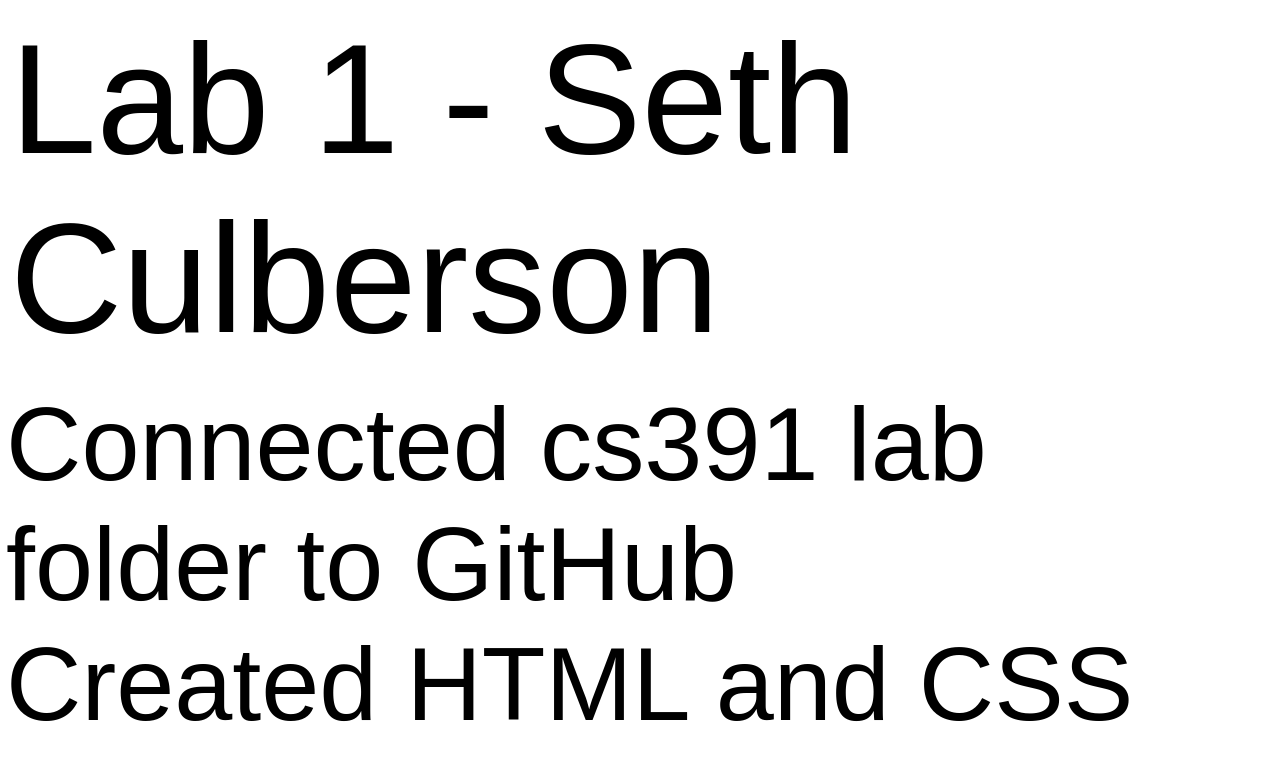
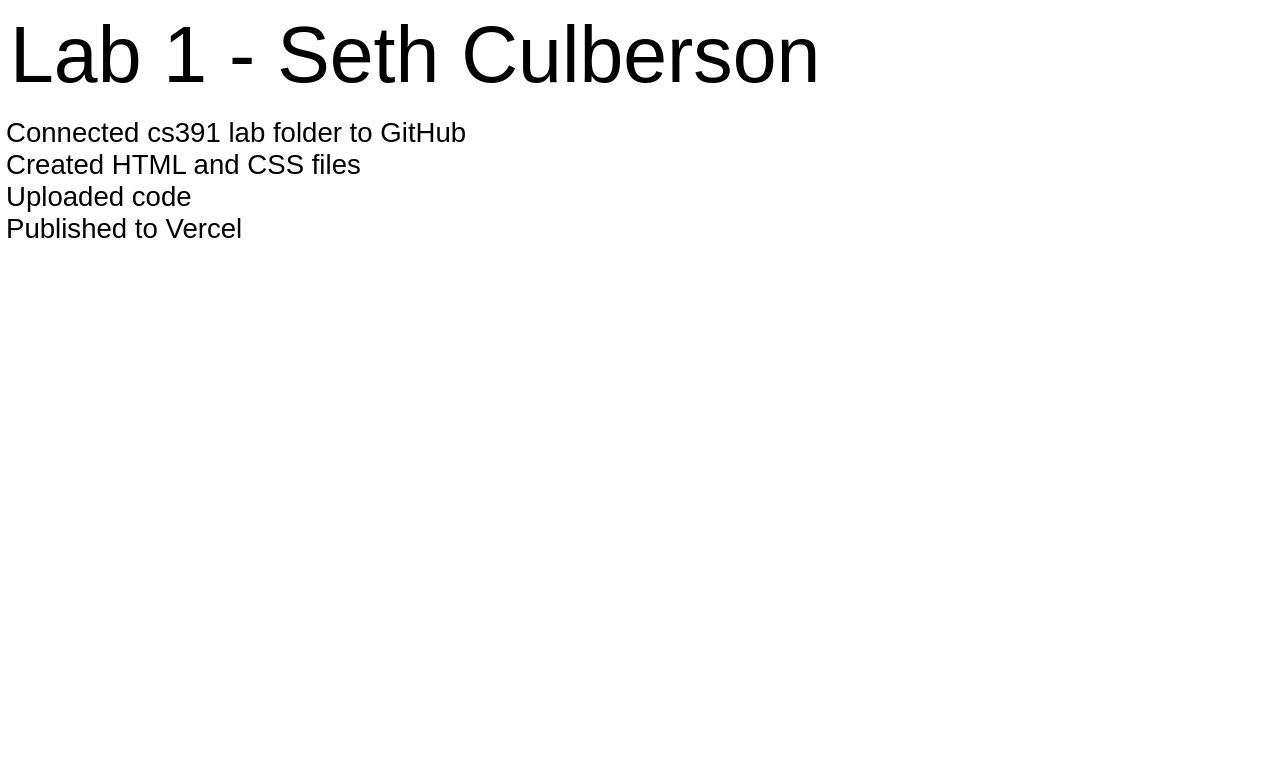
Before and after one commit to sethculberson/cs391lab01, a plain HTML site: page index.html in a window 1280 px wide. Shown: the top 763 px of the page. Drawn offline with Linux system fonts and the light colour scheme.

Commit message:
Fixed text size

```diff
--- a/styles.css
+++ b/styles.css
@@ -3,12 +3,12 @@
     box-sizing: border-box;
 }
 .title{
-    font: calc(2px + 12vw) Arial;
+    font: calc(2px + 6vw) Arial;
     padding: 10px;
     display: block;
     margin: auto;
 }
 .list{
     padding: 6px;
-    font: calc(2px + 8vw) Arial;
+    font: calc(2px + 2vw) Arial;
 }
```
